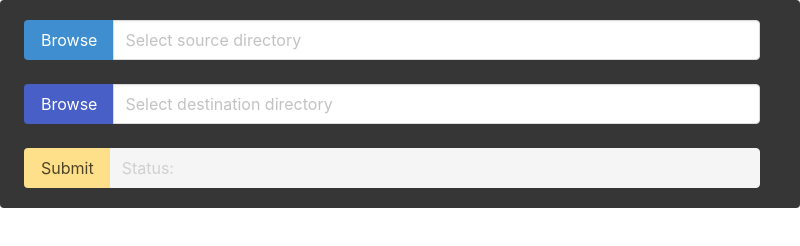
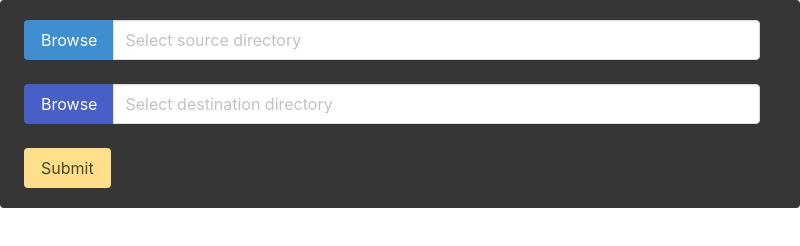
Before and after one commit to saashimi/photoFiler, an Electron app: page index.html in a window 800 px wide. Drawn offline with nearby package versions, Linux system fonts and the light colour scheme.

Commit message:
Format tweaks

```diff
--- a/index.html
+++ b/index.html
@@ -50,20 +50,23 @@
 
         <div class="block">
 
-          <div class="field is-horizontal">
-            <div class="field-body">
-              <div class="field has-addons">
-                <div class="control">
-                  <a class="button is-warning" id="subBtn">
+          <nav class="level">
+            <div class="level-left">
+              <div class="level-item">
+                <p class="control">
+                  <button class="button is-warning" id="subBtn">
                     Submit
-                  </a>
-                </div>
-                <div class="control is-expanded">
-                  <input class="input" type="text" placeholder="Status:" id="successFail" disabled>
-                </div>
+                  </button>
+                </p>
+              </div>
+              <div class="level-item">
+                <p class="subtitle is-5" id="successFail"></p>
               </div>
             </div>
-          </div>
+          </nav>
+
+
+
         </div>
 
       </div>
--- a/renderer.js
+++ b/renderer.js
@@ -19,8 +19,8 @@ destBtn.addEventListener('click', async () => {
 subBtn.addEventListener('click', async () => {
   const msg = await window.electronAPI.copyFiles(srcPathElement.value, destPathElement.value);
   if (typeof msg === "number") {
-    msgElement.value = `Copied ${msg} files`;
+    msgElement.innerHTML = `Copied ${msg} files`;
   } else {
-    msgElement.value = `${msg}`;
+    msgElement.innerHTML = `${msg}`;
   }
 });
```
